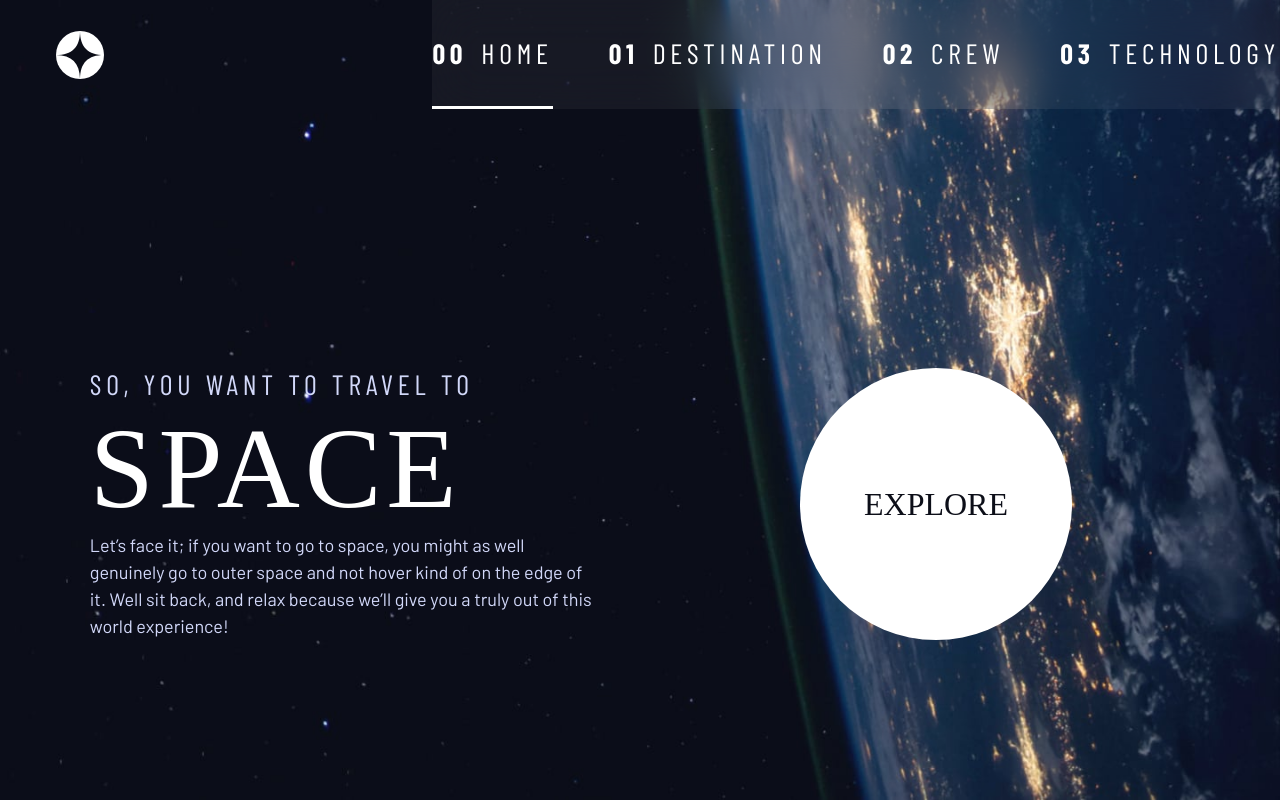
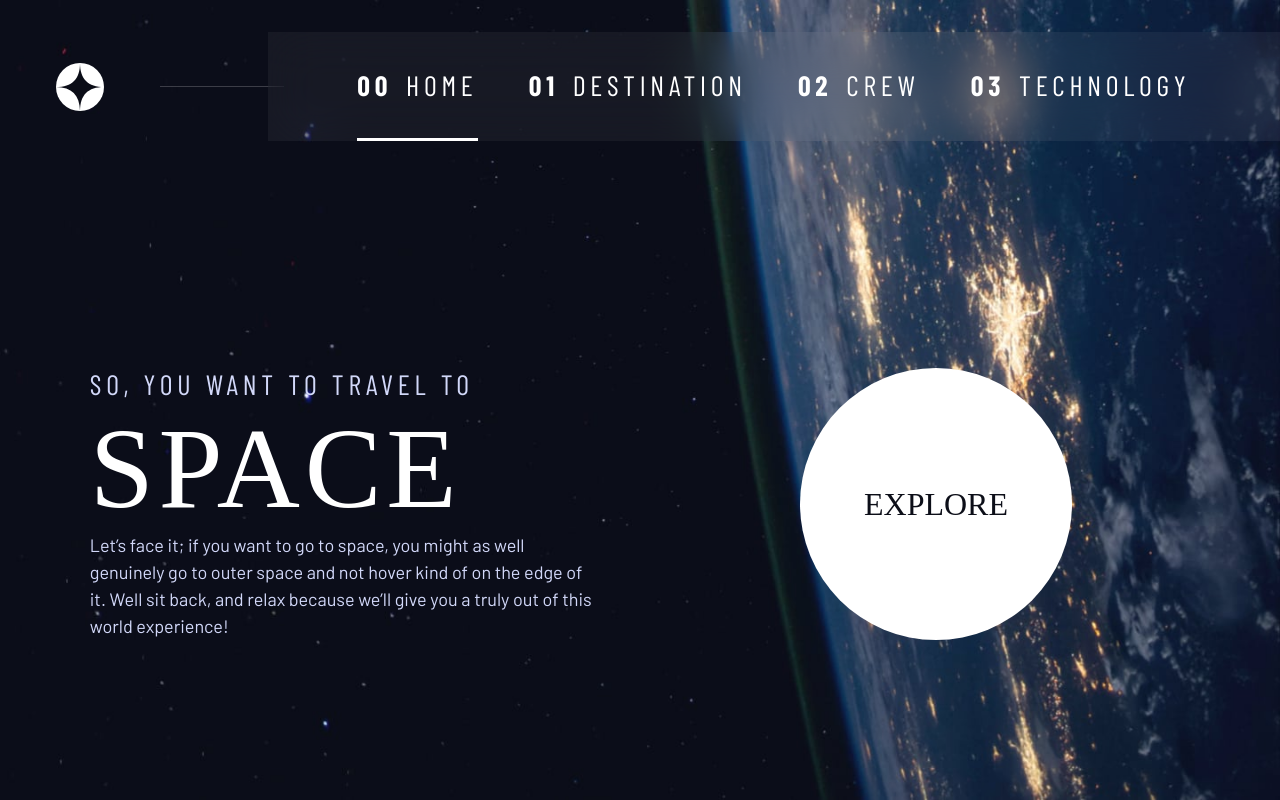
Before and after one commit to RaduHarangus/FEM-Space-tourism-multi-page-website, a website: page index.html in a window 1280 px wide. Drawn offline with nearby package versions, Linux system fonts and the light colour scheme; a web font is replaced by a local one.

Commit message:
10. navigation - large screen size - part 1

```diff
--- a/less/_components.less
+++ b/less/_components.less
@@ -39,11 +39,36 @@
 .primary-header {
   justify-content: space-between;
   align-items: center;
+  @media (min-width: 45em) {
+    & > *:nth-child(1) {
+      order: 1;
+    }
+
+    & > *:nth-child(2) {
+      order: 2;
+    }
+
+    & > *:nth-child(3) {
+      order: 4;
+    }
+
+    //& > *:nth-child(4) { order: 3; }
+    &:after {
+      content: '';
+      display: block;
+      position: relative;
+      left: 2rem;
+      height: 1px;
+      width: 100%;
+      background: hsl(var(--clr-white) / .2);
+      order: 3;
+    }
+  }
 }
 
 .primary-navigation {
   --underline-gap: 2rem;
-  --gap: clamp(1.5rem, 5vw, 3.5rem);
+  --gap: clamp(1rem, 4vw, 3.5rem);
   list-style: none;
   padding: 0;
   margin: 0;
@@ -85,8 +110,12 @@
       border: 0;
     }
   }
-  @media (min-width: 35em) and (max-width: 45em) {
-    padding-inline: 3rem;
+  @media (min-width: 35em) {
+    padding-inline: clamp(2.5rem, 7vw, 7rem);
+  }
+
+  @media (min-width: 45em) {
+    margin-block: 2rem;
   }
 }
 
--- a/style.css
+++ b/style.css
@@ -283,9 +283,30 @@ select {
   justify-content: space-between;
   align-items: center;
 }
+@media (min-width: 45em) {
+  .primary-header > *:nth-child(1) {
+    order: 1;
+  }
+  .primary-header > *:nth-child(2) {
+    order: 2;
+  }
+  .primary-header > *:nth-child(3) {
+    order: 4;
+  }
+  .primary-header:after {
+    content: '';
+    display: block;
+    position: relative;
+    left: 2rem;
+    height: 1px;
+    width: 100%;
+    background: hsl(var(--clr-white) / 0.2);
+    order: 3;
+  }
+}
 .primary-navigation {
   --underline-gap: 2rem;
-  --gap: clamp(1.5rem, 5vw, 3.5rem);
+  --gap: clamp(1rem, 4vw, 3.5rem);
   list-style: none;
   padding: 0;
   margin: 0;
@@ -329,9 +350,14 @@ select {
     border: 0;
   }
 }
-@media (min-width: 35em) and (max-width: 45em) {
+@media (min-width: 35em) {
   .primary-navigation {
-    padding-inline: 3rem;
+    padding-inline: clamp(2.5rem, 7vw, 7rem);
+  }
+}
+@media (min-width: 45em) {
+  .primary-navigation {
+    margin-block: 2rem;
   }
 }
 .mobile-nav-toggle {
```
